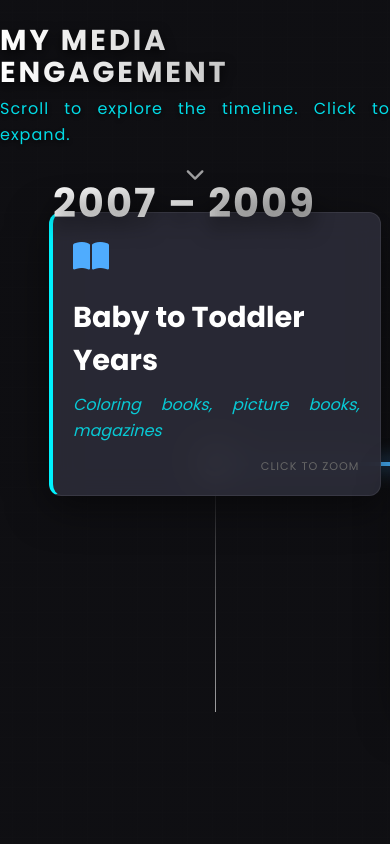
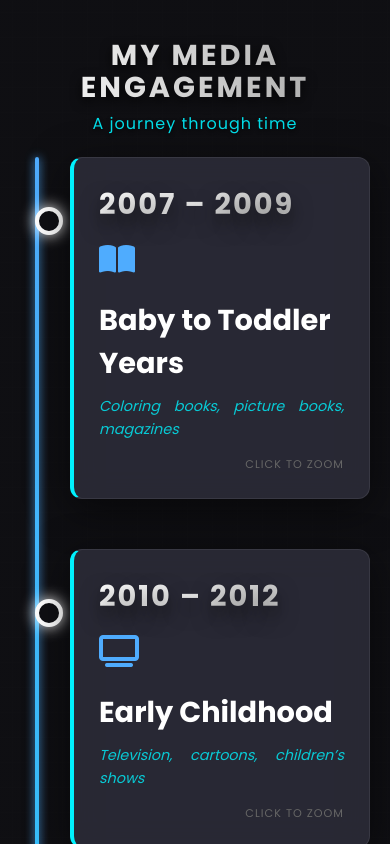
Before and after one commit to gjzyn/MIL, a plain HTML site: page index.html in a window 390 px wide. Shown: the top 844 px of the page. Drawn offline with Linux system fonts and the light colour scheme.

Commit message:
Update index.html

```diff
--- a/index.html
+++ b/index.html
@@ -4,13 +4,11 @@
     <meta charset="UTF-8">
     <meta name="viewport" content="width=device-width, initial-scale=1.0">
     <title>Digital Timeline</title>
-    <!-- FontAwesome -->
     <link rel="stylesheet" href="https://cdnjs.cloudflare.com/ajax/libs/font-awesome/6.4.0/css/all.min.css">
-    <!-- Google Fonts -->
     <link href="https://fonts.googleapis.com/css2?family=Poppins:wght@300;400;600;700&display=swap" rel="stylesheet">
 
     <style>
-        /* --- VARIABLES --- */
+        /* --- CORE VARIABLES --- */
         :root {
             --primary-color: #4facfe;
             --secondary-color: #00f2fe;
@@ -26,9 +24,9 @@
             background-color: var(--bg-color);
             color: var(--text-color);
             overflow-x: hidden;
+            /* Desktop uses custom scroll logic, Mobile uses native */
             overflow-y: scroll;
 
-            /* Background Pattern */
             background-image:
                 linear-gradient(rgba(15, 15, 19, 0.92), rgba(15, 15, 19, 0.92)),
                 linear-gradient(0deg, transparent 24%, rgba(255, 255, 255, .05) 25%, rgba(255, 255, 255, .05) 26%, transparent 27%, transparent 74%, rgba(255, 255, 255, .05) 75%, rgba(255, 255, 255, .05) 76%, transparent 77%, transparent),
@@ -36,71 +34,47 @@
             background-size: 50px 50px;
         }
 
-        body::-webkit-scrollbar { width: 0px; background: transparent; }
+        /* Hide scrollbar on Desktop for cleaner look */
+        @media screen and (min-width: 769px) {
+            body::-webkit-scrollbar { width: 0px; background: transparent; }
+        }
 
-        /* --- FIXED HEADER --- */
+        /* --- DESKTOP HEADER --- */
         .fixed-header {
             position: fixed;
-            top: 25px; /* Moved slightly up */
-            left: 0;
-            width: 100%;
-            z-index: 100;
-            display: flex;
-            flex-direction: column;
-            align-items: center;
-            justify-content: center;
+            top: 25px;
+            left: 0; width: 100%; z-index: 100;
+            display: flex; flex-direction: column; align-items: center;
             pointer-events: none;
         }
-
         .fixed-header h1 {
-            font-size: 3.5rem;
-            text-transform: uppercase;
-            letter-spacing: 3px;
-            margin: 0;
+            font-size: 3.5rem; text-transform: uppercase; letter-spacing: 3px; margin: 0;
             line-height: 1.1;
             background: linear-gradient(to right, #ffffff, #a0a0a0);
-            -webkit-background-clip: text;
-            -webkit-text-fill-color: transparent;
+            -webkit-background-clip: text; -webkit-text-fill-color: transparent;
             filter: drop-shadow(0 4px 6px rgba(0,0,0,0.8));
+            text-align: center;
         }
-
         .fixed-header p {
-            color: var(--secondary-color);
-            font-size: 1rem;
-            margin-top: 8px;
-            opacity: 0.9;
-            letter-spacing: 1px;
-            text-shadow: 0 2px 4px rgba(0,0,0,0.8);
+            color: var(--secondary-color); font-size: 1rem; margin-top: 8px; opacity: 0.9;
+            letter-spacing: 1px; text-shadow: 0 2px 4px rgba(0,0,0,0.8); text-align: center;
         }
-
         .scroll-icon {
-            display: block;
-            margin-top: 12px;
-            font-size: 1.2rem;
-            color: #fff;
-            opacity: 0.6;
+            display: block; margin-top: 12px; font-size: 1.2rem; color: #fff; opacity: 0.6;
             animation: bounce 2s infinite;
         }
+        @keyframes bounce { 0%, 20%, 50%, 80%, 100% {transform: translateY(0);} 40% {transform: translateY(-5px);} 60% {transform: translateY(-3px);} }
 
-        @keyframes bounce {
-            0%, 20%, 50%, 80%, 100% {transform: translateY(0);}
-            40% {transform: translateY(-5px);}
-            60% {transform: translateY(-3px);}
-        }
-
-        /* --- VIEWPORT --- */
+        /* --- DESKTOP VIEWPORT --- */
         .viewport {
             position: fixed; top: 0; left: 0;
             width: 100%; height: 100vh;
             overflow: hidden;
-            display: flex;
-            align-items: center;
-            /* GAP FIX: Push the center alignment down */
+            display: flex; align-items: center;
             padding-top: 80px;
             perspective: 1500px;
         }
 
-        /* --- TRACK --- */
         .timeline-track {
             display: flex; align-items: center;
             padding-left: 10vw; padding-right: 50vw;
@@ -108,31 +82,24 @@
             will-change: transform;
         }
 
+        /* The Horizontal Blue Line (Desktop) */
         .central-line {
-            position: absolute;
-            top: 50%;
-            height: 4px;
+            position: absolute; top: 50%; height: 4px;
             background: linear-gradient(to right, var(--primary-color), var(--secondary-color));
             box-shadow: 0 0 20px var(--primary-color);
-            z-index: 0;
-            border-radius: 4px;
+            z-index: 0; border-radius: 4px;
         }
 
-        /* --- CARD WRAPPER --- */
+        /* --- DESKTOP CARDS --- */
         .card-wrapper {
-            position: relative;
-            width: 480px;
-            /* GAP FIX: Adjusted height to prevent overlap on standard screens */
-            height: 580px;
+            position: relative; width: 480px; height: 580px;
             flex-shrink: 0; display: flex; justify-content: center;
             margin: 0 50px;
         }
-
+        /* The Dots */
         .card-wrapper::after {
             content: ''; position: absolute; width: 20px; height: 20px;
-            background: var(--bg-color);
-            border: 4px solid #fff;
-            border-radius: 50%;
+            background: var(--bg-color); border: 4px solid #fff; border-radius: 50%;
             top: 50%; left: 50%; transform: translate(-50%, -50%);
             z-index: 2; box-shadow: 0 0 15px #fff;
         }
@@ -143,7 +110,6 @@
             background: linear-gradient(to top, rgba(255,255,255,0.6), transparent);
             bottom: 0; left: 50%;
         }
-
         .card-wrapper.bottom { align-items: flex-end; }
         .card-wrapper.bottom .connection-line {
             position: absolute; height: 50%; width: 1px;
@@ -151,41 +117,22 @@
             top: 0; left: 50%;
         }
 
-        /* --- CONTENT CARD --- */
         .content {
             width: 100%; padding: 30px;
-            background: var(--card-bg);
-            border-radius: 12px;
+            background: var(--card-bg); border-radius: 12px;
             border: 1px solid rgba(255,255,255,0.08);
             border-left: 4px solid var(--secondary-color);
             cursor: pointer; position: relative; z-index: 5;
-
-            transform-style: preserve-3d;
-            transform: perspective(1000px);
+            transform-style: preserve-3d; transform: perspective(1000px);
             transition: transform 0.1s ease, box-shadow 0.3s ease;
-
             backdrop-filter: blur(15px);
             box-shadow: 0 10px 40px rgba(0,0,0,0.5);
         }
-
-        .content::before {
-            content: "";
-            position: absolute;
-            top: 0; left: 0; width: 100%; height: 100%;
-            background: linear-gradient(135deg, rgba(255,255,255,0.1) 0%, transparent 100%);
-            opacity: 0;
-            border-radius: 12px;
-            pointer-events: none;
-            transition: opacity 0.3s;
-            transform: translateZ(1px);
-        }
-        .content:hover::before { opacity: 1; }
         .content:hover { box-shadow: 0 0 30px rgba(0, 242, 254, 0.4); }
 
         .date {
             position: absolute; top: -50px; left: 0;
-            font-size: 3.5rem;
-            font-weight: 700;
+            font-size: 3.5rem; font-weight: 700;
             background: linear-gradient(to right, #fff, #bbb);
             -webkit-background-clip: text; -webkit-text-fill-color: transparent;
             transform: translateZ(50px); letter-spacing: 2px; pointer-events: none;
@@ -194,17 +141,9 @@
 
         .icon-box { font-size: 2rem; color: var(--primary-color); margin-bottom: 15px; transform: translateZ(30px); }
         h2 { font-size: 1.8rem; margin-bottom: 10px; color: #fff; transform: translateZ(30px); }
-
-        p {
-            font-size: 1rem;
-            color: #ccc;
-            line-height: 1.6;
-            transform: translateZ(30px);
-            text-align: justify;
-        }
+        p { font-size: 1rem; color: #ccc; line-height: 1.6; transform: translateZ(30px); text-align: justify; }
 
         .click-hint { font-size: 0.7rem; color: #666; display: block; text-align: right; margin-top: 15px; transform: translateZ(20px); text-transform: uppercase; letter-spacing: 1px; }
-
         .brief-text { display: block; font-style: italic; color: var(--secondary-color); opacity: 0.8; text-align: justify; }
         .full-text { display: none; margin-top: 20px; color: #ddd; line-height: 1.8; border-top: 1px solid rgba(255,255,255,0.1); padding-top: 20px; font-size: 1rem; text-align: justify; }
 
@@ -215,72 +154,159 @@
             display: none; justify-content: center; align-items: center;
             opacity: 0; transition: opacity 0.4s ease; backdrop-filter: blur(10px);
         }
-
         .modal-card {
             background: linear-gradient(145deg, #2b2b36, #1e1e24); padding: 60px;
             border-radius: 20px; width: 80%; max-width: 800px;
             border-left: 6px solid var(--secondary-color);
             position: relative;
             transform: scale(0.6) translateY(50px);
-            opacity: 0;
-            transition: all 0.5s cubic-bezier(0.34, 1.56, 0.64, 1);
+            opacity: 0; transition: all 0.5s cubic-bezier(0.34, 1.56, 0.64, 1);
         }
-
         .modal-overlay.active { opacity: 1; }
         .modal-overlay.active .modal-card { transform: scale(1) translateY(0); opacity: 1; }
-
         .modal-card .full-text { display: block; }
         .modal-card .brief-text { display: none; }
         .modal-card .click-hint { display: none; }
-
         .modal-card .date {
             position: relative; top: auto; left: auto;
-            font-size: 1.5rem; margin-bottom: 20px;
-            transform: none; display: block;
+            font-size: 1.5rem; margin-bottom: 20px; transform: none; display: block;
             background: linear-gradient(to right, var(--primary-color), var(--secondary-color));
             -webkit-background-clip: text; -webkit-text-fill-color: transparent;
         }
-
         .close-btn { position: absolute; top: 20px; right: 25px; font-size: 2rem; color: #666; cursor: pointer; transition: 0.2s; }
         .close-btn:hover { color: #fff; transform: rotate(90deg); }
 
         #scroll-ghost { display: block; width: 1px; }
 
-        /* --- RESPONSIVE HEIGHT FIX --- */
-        /* If the screen is short (like a laptop), shrink the timeline to avoid overlap */
         @media screen and (max-height: 850px) {
             .card-wrapper { height: 480px; }
             .fixed-header h1 { font-size: 2.5rem; }
-            .content { padding: 20px; }
-            .date { top: -40px; font-size: 2.5rem; }
         }
 
-        /* --- MOBILE RESPONSIVE --- */
+        /* -------------------------------------------------------- */
+        /* --- MOBILE OVERRIDES (VERTICAL LAYOUT) --- */
+        /* -------------------------------------------------------- */
         @media screen and (max-width: 768px) {
+            /* 1. Reset Body & Scroll */
+            body {
+                overflow-y: auto; /* Allow native scroll */
+                overflow-x: hidden;
+            }
+            #scroll-ghost { display: none; } /* Kill the fake scroll element */
+
+            /* 2. Header becomes static */
+            .fixed-header {
+                position: relative;
+                top: 0;
+                padding: 40px 20px 20px;
+                transform: none;
+                height: auto;
+            }
             .fixed-header h1 { font-size: 1.8rem; }
-            .card-wrapper { width: 85vw; margin: 0 10px; height: 500px; }
-            .date { font-size: 2.5rem; top: -40px; }
-            .content { padding: 20px; }
-            .modal-card { padding: 30px; width: 95%; }
+            .scroll-icon { display: none; }
+
+            /* 3. Viewport resets */
+            .viewport {
+                position: relative;
+                height: auto;
+                width: 100%;
+                overflow: visible;
+                display: block;
+                padding-top: 0;
+            }
+
+            /* 4. Timeline Track becomes Vertical Column */
+            .timeline-track {
+                position: relative;
+                flex-direction: column;
+                height: auto;
+                width: 100%;
+                padding: 0 20px 50px 20px;
+                /* IMPORTANT: Override the JS inline styles */
+                transform: none !important;
+            }
+
+            /* 5. Hide Horizontal JS Line & Create Vertical CSS Line */
+            .central-line { display: none; }
+
+            /* Vertical Line */
+            .timeline-track::before {
+                content: '';
+                position: absolute;
+                top: 0; left: 35px; /* Position line on the left */
+                width: 4px; height: 100%;
+                background: linear-gradient(to bottom, var(--primary-color), var(--secondary-color));
+                border-radius: 4px;
+                box-shadow: 0 0 10px var(--primary-color);
+            }
+
+            /* 6. Card Wrapper Stacking */
+            .card-wrapper {
+                width: 100%;
+                height: auto;
+                margin: 0 0 50px 0; /* Vertical spacing */
+                justify-content: flex-start;
+                padding-left: 50px; /* Space for the line on left */
+            }
+
+            /* Reset Zig-Zag alignments */
+            .card-wrapper.top, .card-wrapper.bottom { align-items: stretch; }
+
+            /* Hide the connecting vertical lines used in desktop */
+            .connection-line { display: none; }
+
+            /* The Dot on the vertical line */
+            .card-wrapper::after {
+                left: 15px; /* Align with vertical line */
+                top: 50px; /* Align with top of card */
+                transform: none;
+            }
+
+            /* 7. Content Card Adjustments */
+            .content {
+                width: 100%;
+                transform: none !important; /* Disable 3D tilt on mobile */
+                padding: 25px;
+            }
+
+            /* Flatten 3D text elements */
+            .date, .icon-box, h2, p { transform: none; }
+
+            .date {
+                position: relative;
+                top: auto; left: auto;
+                font-size: 1.8rem;
+                margin-bottom: 10px;
+                display: block;
+            }
+
+            /* Modal adjustments for mobile */
+            .modal-card { width: 90%; padding: 30px; }
+            .modal-card .date { font-size: 1.5rem; }
+
+            /* Ensure text is readable */
+            .brief-text { font-size: 0.9rem; }
         }
     </style>
 </head>
 <body>
 
+    <!-- Fake scroll for Desktop only -->
     <div id="scroll-ghost"></div>
 
     <div class="fixed-header">
         <h1>My Media Engagement</h1>
-        <p>Scroll to explore the timeline. Click to expand.</p>
+        <p>A journey through time</p>
         <span class="scroll-icon"><i class="fas fa-chevron-down"></i></span>
     </div>
 
     <div class="viewport">
         <div class="timeline-track" id="track">
 
+            <!-- Horizontal Line (Desktop Only) -->
             <div class="central-line"></div>
 
-            <!-- Item 1: 2007-2009 -->
+            <!-- Item 1 -->
             <div class="card-wrapper top">
                 <div class="connection-line"></div>
                 <div class="content tilt-card" onclick="openModal(this)">
@@ -289,13 +315,13 @@
                     <h2>Baby to Toddler Years</h2>
                     <p class="brief-text">Coloring books, picture books, magazines</p>
                     <div class="full-text">
-                        <p>During these early years, the media I interacted with were mostly traditional and very simple. Coloring books and magazines were my main sources of visual stimulation. I spent time flipping through pages filled with bright colors and drawings. These materials helped me recognize basic shapes and objects, and they introduced me to visual storytelling even before I fully understood the words.</p>
+                        <p>During these early years, the media I interacted with were mostly traditional and very simple. Coloring books and magazines were my main sources of visual stimulation. I spent time flipping through pages filled with bright colors and drawings.</p>
                     </div>
                     <span class="click-hint">Click to Zoom</span>
                 </div>
             </div>
 
-            <!-- Item 2: 2010-2012 -->
+            <!-- Item 2 -->
             <div class="card-wrapper bottom">
                 <div class="connection-line"></div>
                 <div class="content tilt-card" onclick="openModal(this)">
@@ -304,13 +330,13 @@
                     <h2>Early Childhood</h2>
                     <p class="brief-text">Television, cartoons, children’s shows</p>
                     <div class="full-text">
-                        <p>Television became my primary media source during this stage. I regularly watched cartoons and educational programs, which served as entertainment and early learning tools. TV exposed me to stories, characters, and lessons about curiosity, creativity, and everyday life.</p>
+                        <p>Television became my primary media source during this stage. I regularly watched cartoons and educational programs, which served as entertainment and early learning tools. TV exposed me to stories, characters, and lessons about curiosity.</p>
                     </div>
                     <span class="click-hint">Click to Zoom</span>
                 </div>
             </div>
 
-            <!-- Item 3: 2013-2015 -->
+            <!-- Item 3 -->
             <div class="card-wrapper top">
                 <div class="connection-line"></div>
                 <div class="content tilt-card" onclick="openModal(this)">
@@ -319,13 +345,13 @@
                     <h2>Introduction to New Media</h2>
                     <p class="brief-text">Tablets, smartphones, mobile games, YouTube</p>
                     <div class="full-text">
-                        <p>This period marked my shift from traditional to digital media. Using tablets and smartphones, I discovered apps, games, and online videos. I learned how to navigate touchscreen devices and started browsing YouTube for entertainment. This gave me access to more interactive content compared to TV.</p>
+                        <p>This period marked my shift from traditional to digital media. Using tablets and smartphones, I discovered apps, games, and online videos. I learned how to navigate touchscreen devices and started browsing YouTube for entertainment.</p>
                     </div>
                     <span class="click-hint">Click to Zoom</span>
                 </div>
             </div>
 
-            <!-- Item 4: 2016-2017 -->
+            <!-- Item 4 -->
             <div class="card-wrapper bottom">
                 <div class="connection-line"></div>
                 <div class="content tilt-card" onclick="openModal(this)">
@@ -334,13 +360,13 @@
                     <h2>Exposure to Diverse Media</h2>
                     <p class="brief-text">Smartphones, social media, movies, billboards</p>
                     <div class="full-text">
-                        <p>By this time, I had my own phone, which allowed me to explore a wider range of media. I became exposed to social media platforms, regularly watched movies, and noticed various forms of advertisements such as posters and billboards. Media started appearing not only on screens but also in my environment, making it a bigger part of my daily experiences.</p>
+                        <p>By this time, I had my own phone, which allowed me to explore a wider range of media. I became exposed to social media platforms, regularly watched movies, and noticed various forms of advertisements such as posters and billboards.</p>
                     </div>
                     <span class="click-hint">Click to Zoom</span>
                 </div>
             </div>
 
-            <!-- Item 5: 2018-2022 -->
+            <!-- Item 5 -->
             <div class="card-wrapper top">
                 <div class="connection-line"></div>
                 <div class="content tilt-card" onclick="openModal(this)">
@@ -349,13 +375,13 @@
                     <h2>Full Digital Immersion</h2>
                     <p class="brief-text">Computer, internet browsing, gaming, social sites</p>
                     <div class="full-text">
-                        <p>Having my own computer gave me unlimited access to the internet. I used it for schoolwork, hobbies, entertainment, and research. I became familiar with online communities, digital tools, and different types of online content. This period strengthened my digital literacy and made the internet a major part of my daily routine.</p>
+                        <p>Having my own computer gave me unlimited access to the internet. I used it for schoolwork, hobbies, entertainment, and research. I became familiar with online communities, digital tools, and different types of online content.</p>
                     </div>
                     <span class="click-hint">Click to Zoom</span>
                 </div>
             </div>
 
-            <!-- Item 6: 2022-2025 -->
+            <!-- Item 6 -->
             <div class="card-wrapper bottom">
                 <div class="connection-line"></div>
                 <div class="content tilt-card" onclick="openModal(this)">
@@ -364,7 +390,7 @@
                     <h2>Teen to Young Adult Years</h2>
                     <p class="brief-text">Ads, streaming, short-form content</p>
                     <div class="full-text">
-                        <p>As I entered my teenage years and moved toward adulthood, my engagement with media expanded even more. I was exposed to targeted ads, influencer content, streaming platforms, and fast-paced short-form videos. Media became essential for communication, entertainment, education, and staying updated with trends and information.</p>
+                        <p>As I entered my teenage years and moved toward adulthood, my engagement with media expanded even more. I was exposed to targeted ads, influencer content, streaming platforms, and fast-paced short-form videos.</p>
                     </div>
                     <span class="click-hint">Click to Zoom</span>
                 </div>
@@ -389,23 +415,29 @@
         const cardWrappers = document.querySelectorAll('.card-wrapper');
 
         function initScroll() {
+            // IF MOBILE: Do nothing, let CSS handle it
+            if(window.innerWidth <= 768) return;
+
+            // 1. SCROLL SETUP
             const trackWidth = track.scrollWidth;
             const windowWidth = window.innerWidth;
             ghost.style.height = (trackWidth - windowWidth + window.innerHeight) + 'px';
 
+            // 2. BLUE LINE GEOMETRY
             if(cardWrappers.length > 0) {
                 const firstCard = cardWrappers[0];
                 const lastCard = cardWrappers[cardWrappers.length - 1];
-
                 const startX = firstCard.offsetLeft + (firstCard.offsetWidth / 2);
                 const endX = lastCard.offsetLeft + (lastCard.offsetWidth / 2);
-
                 line.style.left = startX + 'px';
                 line.style.width = (endX - startX) + 'px';
             }
         }
 
         window.addEventListener('scroll', () => {
+            // Disable JS Transform on Mobile
+            if(window.innerWidth <= 768) return;
+
             const scrolled = window.scrollY;
             track.style.transform = `translateX(-${scrolled}px)`;
         });
@@ -413,9 +445,12 @@
         window.addEventListener('load', initScroll);
         window.addEventListener('resize', initScroll);
 
+        // --- 3D TILT EFFECT (Desktop Only) ---
         const cards = document.querySelectorAll('.tilt-card');
         cards.forEach(card => {
             card.addEventListener('mousemove', (e) => {
+                if(window.innerWidth <= 768) return; // No tilt on mobile
+
                 const rect = card.getBoundingClientRect();
                 const x = e.clientX - rect.left;
                 const y = e.clientY - rect.top;
@@ -423,15 +458,16 @@
                 const centerY = rect.height / 2;
                 const rotateX = ((y - centerY) / 10) * -1;
                 const rotateY = (x - centerX) / 10;
-
                 card.style.transform = `perspective(1000px) rotateX(${rotateX}deg) rotateY(${rotateY}deg) scale3d(1.05, 1.05, 1.05)`;
             });
 
             card.addEventListener('mouseleave', () => {
+                if(window.innerWidth <= 768) return;
                 card.style.transform = `perspective(1000px) rotateX(0deg) rotateY(0deg) scale3d(1, 1, 1)`;
             });
         });
 
+        // --- MODAL LOGIC ---
         const modalOverlay = document.getElementById('modalOverlay');
         const modalContent = document.getElementById('modalContent');
 
```
